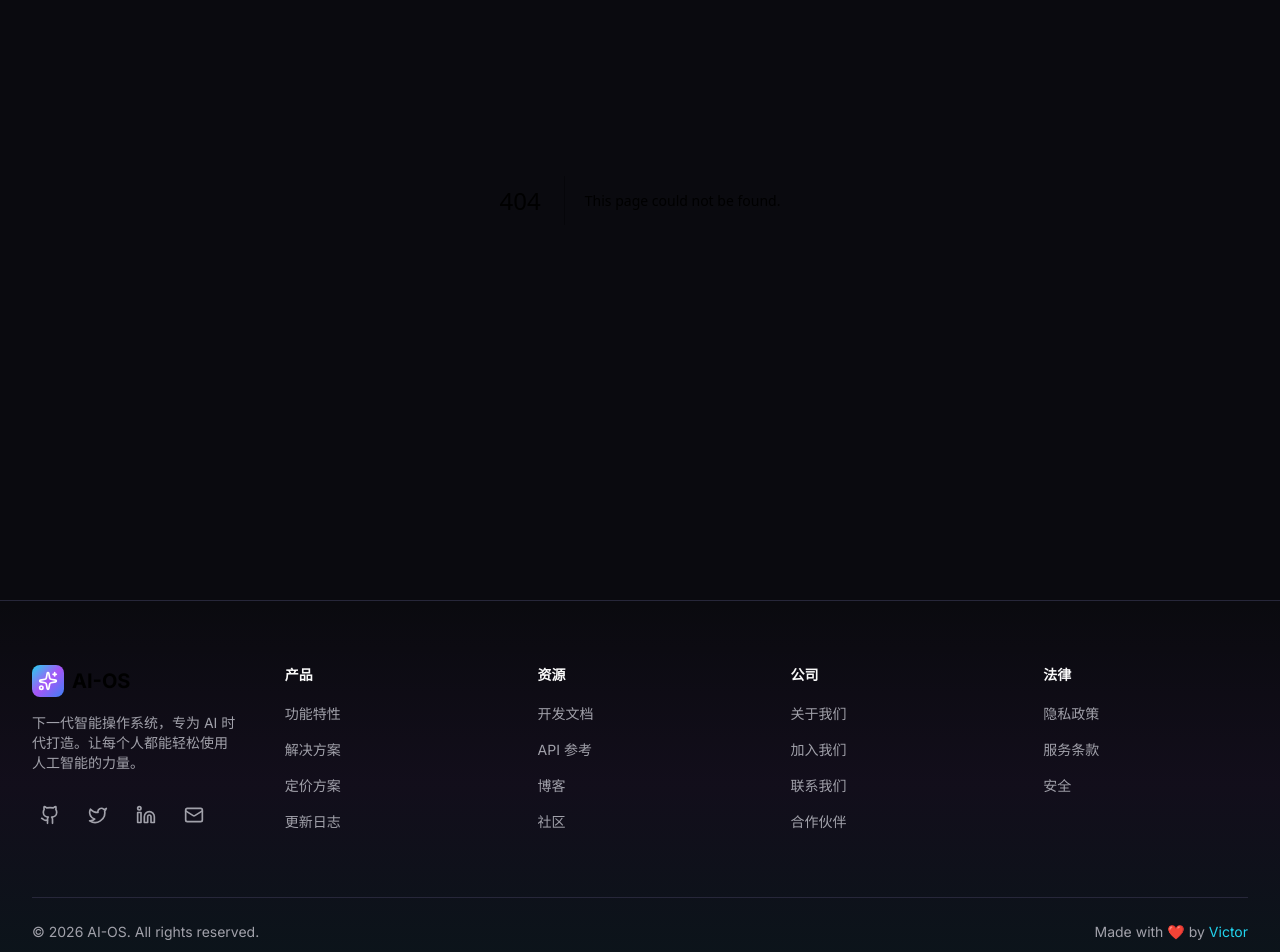
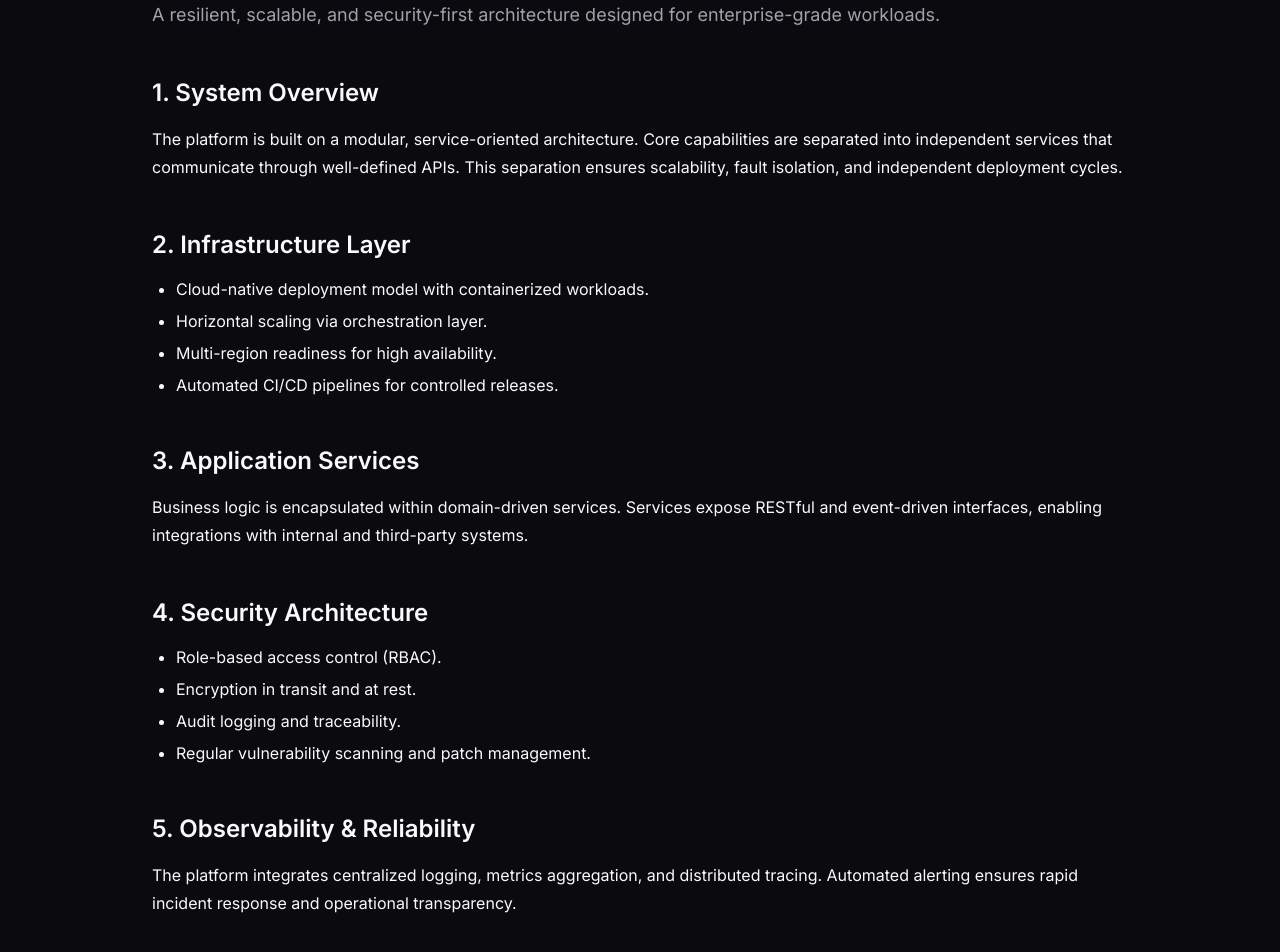
Before and after one commit to oplvictor2026-maker/Web-site, a Next.js app: page /1/architecture in a window 1280 px wide. Before the commit this address had no page. Shown: the part 200-1152 px from the top of the page. Built offline with nearby package versions, Linux system fonts and the light colour scheme.

Commit message:
feat: enterprise architecture and governance pages

```diff
--- /dev/null
+++ b/src/app/[locale]/architecture/page.tsx
@@ -0,0 +1,68 @@
+import { Metadata } from "next";
+
+export const metadata: Metadata = {
+  title: "Architecture | Enterprise Platform",
+  description: "Technical architecture overview of our enterprise platform, including infrastructure, services, and scalability model.",
+};
+
+export default function ArchitecturePage() {
+  return (
+    <main className="mx-auto max-w-5xl px-6 py-16">
+      <header className="mb-12">
+        <h1 className="text-4xl font-bold tracking-tight">Platform Architecture</h1>
+        <p className="mt-4 text-lg text-muted-foreground">
+          A resilient, scalable, and security-first architecture designed for
+          enterprise-grade workloads.
+        </p>
+      </header>
+
+      <section className="mb-12">
+        <h2 className="text-2xl font-semibold">1. System Overview</h2>
+        <p className="mt-4 text-base leading-7">
+          The platform is built on a modular, service-oriented architecture.
+          Core capabilities are separated into independent services that
+          communicate through well-defined APIs. This separation ensures
+          scalability, fault isolation, and independent deployment cycles.
+        </p>
+      </section>
+
+      <section className="mb-12">
+        <h2 className="text-2xl font-semibold">2. Infrastructure Layer</h2>
+        <ul className="mt-4 list-disc space-y-2 pl-6">
+          <li>Cloud-native deployment model with containerized workloads.</li>
+          <li>Horizontal scaling via orchestration layer.</li>
+          <li>Multi-region readiness for high availability.</li>
+          <li>Automated CI/CD pipelines for controlled releases.</li>
+        </ul>
+      </section>
+
+      <section className="mb-12">
+        <h2 className="text-2xl font-semibold">3. Application Services</h2>
+        <p className="mt-4 text-base leading-7">
+          Business logic is encapsulated within domain-driven services.
+          Services expose RESTful and event-driven interfaces, enabling
+          integrations with internal and third-party systems.
+        </p>
+      </section>
+
+      <section className="mb-12">
+        <h2 className="text-2xl font-semibold">4. Security Architecture</h2>
+        <ul className="mt-4 list-disc space-y-2 pl-6">
+          <li>Role-based access control (RBAC).</li>
+          <li>Encryption in transit and at rest.</li>
+          <li>Audit logging and traceability.</li>
+          <li>Regular vulnerability scanning and patch management.</li>
+        </ul>
+      </section>
+
+      <section>
+        <h2 className="text-2xl font-semibold">5. Observability & Reliability</h2>
+        <p className="mt-4 text-base leading-7">
+          The platform integrates centralized logging, metrics aggregation, and
+          distributed tracing. Automated alerting ensures rapid incident
+          response and operational transparency.
+        </p>
+      </section>
+    </main>
+  );
+}
--- /dev/null
+++ b/src/app/[locale]/enterprise/page.tsx
@@ -0,0 +1,54 @@
+import { Metadata } from "next";
+
+export const metadata: Metadata = {
+  title: "Enterprise | Platform Overview",
+  description: "Enterprise capabilities overview including scalability, governance, and operational excellence.",
+};
+
+export default function EnterprisePage() {
+  return (
+    <main className="mx-auto max-w-5xl px-6 py-16">
+      <header className="mb-12">
+        <h1 className="text-4xl font-bold tracking-tight">Enterprise Capabilities</h1>
+        <p className="mt-4 text-lg text-muted-foreground">
+          Comprehensive enterprise readiness across architecture, governance,
+          and operational domains.
+        </p>
+      </header>
+
+      <section className="mb-12">
+        <h2 className="text-2xl font-semibold">1. Scalability & Performance</h2>
+        <p className="mt-4 leading-7">
+          Designed for high-throughput environments, the platform supports
+          elastic scaling and optimized performance across distributed
+          workloads.
+        </p>
+      </section>
+
+      <section className="mb-12">
+        <h2 className="text-2xl font-semibold">2. Security & Compliance</h2>
+        <p className="mt-4 leading-7">
+          Enterprise-grade security controls combined with governance policies
+          ensure regulatory alignment and operational integrity.
+        </p>
+      </section>
+
+      <section className="mb-12">
+        <h2 className="text-2xl font-semibold">3. Operational Excellence</h2>
+        <ul className="mt-4 list-disc space-y-2 pl-6">
+          <li>Continuous integration and deployment.</li>
+          <li>Monitoring, logging, and alerting.</li>
+          <li>Incident response and change management.</li>
+        </ul>
+      </section>
+
+      <section>
+        <h2 className="text-2xl font-semibold">4. Strategic Enablement</h2>
+        <p className="mt-4 leading-7">
+          The platform enables digital transformation initiatives, supporting
+          innovation while maintaining enterprise governance standards.
+        </p>
+      </section>
+    </main>
+  );
+}
--- /dev/null
+++ b/src/app/[locale]/governance/page.tsx
@@ -0,0 +1,56 @@
+import { Metadata } from "next";
+
+export const metadata: Metadata = {
+  title: "Governance | Enterprise Platform",
+  description: "Enterprise governance model covering compliance, risk management, and operational oversight.",
+};
+
+export default function GovernancePage() {
+  return (
+    <main className="mx-auto max-w-5xl px-6 py-16">
+      <header className="mb-12">
+        <h1 className="text-4xl font-bold tracking-tight">Governance Framework</h1>
+        <p className="mt-4 text-lg text-muted-foreground">
+          Structured oversight ensuring compliance, accountability, and
+          sustainable growth.
+        </p>
+      </header>
+
+      <section className="mb-12">
+        <h2 className="text-2xl font-semibold">1. Corporate Governance</h2>
+        <p className="mt-4 leading-7">
+          Clear decision-making structures, documented responsibilities, and
+          executive oversight ensure alignment between strategic objectives and
+          operational execution.
+        </p>
+      </section>
+
+      <section className="mb-12">
+        <h2 className="text-2xl font-semibold">2. Risk Management</h2>
+        <ul className="mt-4 list-disc space-y-2 pl-6">
+          <li>Enterprise risk identification and assessment.</li>
+          <li>Defined mitigation and contingency planning.</li>
+          <li>Regular review cycles and reporting.</li>
+        </ul>
+      </section>
+
+      <section className="mb-12">
+        <h2 className="text-2xl font-semibold">3. Compliance & Regulatory Alignment</h2>
+        <p className="mt-4 leading-7">
+          Policies and procedures are aligned with applicable regulatory
+          standards. Internal audits and external assessments ensure ongoing
+          compliance.
+        </p>
+      </section>
+
+      <section>
+        <h2 className="text-2xl font-semibold">4. Data Governance</h2>
+        <ul className="mt-4 list-disc space-y-2 pl-6">
+          <li>Data classification and lifecycle management.</li>
+          <li>Privacy-by-design principles.</li>
+          <li>Access controls and monitoring.</li>
+        </ul>
+      </section>
+    </main>
+  );
+}
--- /dev/null
+++ b/src/app/[locale]/memory/page.tsx
@@ -0,0 +1,55 @@
+import { Metadata } from "next";
+
+export const metadata: Metadata = {
+  title: "Memory Architecture | Enterprise Platform",
+  description: "Overview of data persistence, storage strategy, and knowledge retention architecture.",
+};
+
+export default function MemoryPage() {
+  return (
+    <main className="mx-auto max-w-5xl px-6 py-16">
+      <header className="mb-12">
+        <h1 className="text-4xl font-bold tracking-tight">Memory & Data Architecture</h1>
+        <p className="mt-4 text-lg text-muted-foreground">
+          Structured data management enabling durability, performance, and
+          long-term knowledge retention.
+        </p>
+      </header>
+
+      <section className="mb-12">
+        <h2 className="text-2xl font-semibold">1. Data Persistence Strategy</h2>
+        <p className="mt-4 leading-7">
+          The platform leverages structured and unstructured storage systems
+          optimized for transactional integrity and analytical workloads.
+          Redundant storage configurations ensure durability and resilience.
+        </p>
+      </section>
+
+      <section className="mb-12">
+        <h2 className="text-2xl font-semibold">2. Knowledge Management</h2>
+        <ul className="mt-4 list-disc space-y-2 pl-6">
+          <li>Version-controlled knowledge repositories.</li>
+          <li>Audit trails for data changes.</li>
+          <li>Search and indexing capabilities.</li>
+        </ul>
+      </section>
+
+      <section className="mb-12">
+        <h2 className="text-2xl font-semibold">3. Backup & Recovery</h2>
+        <ul className="mt-4 list-disc space-y-2 pl-6">
+          <li>Automated scheduled backups.</li>
+          <li>Point-in-time recovery mechanisms.</li>
+          <li>Disaster recovery planning and testing.</li>
+        </ul>
+      </section>
+
+      <section>
+        <h2 className="text-2xl font-semibold">4. Data Lifecycle Management</h2>
+        <p className="mt-4 leading-7">
+          Policies define data retention, archival, and deletion standards in
+          accordance with legal and operational requirements.
+        </p>
+      </section>
+    </main>
+  );
+}
```
